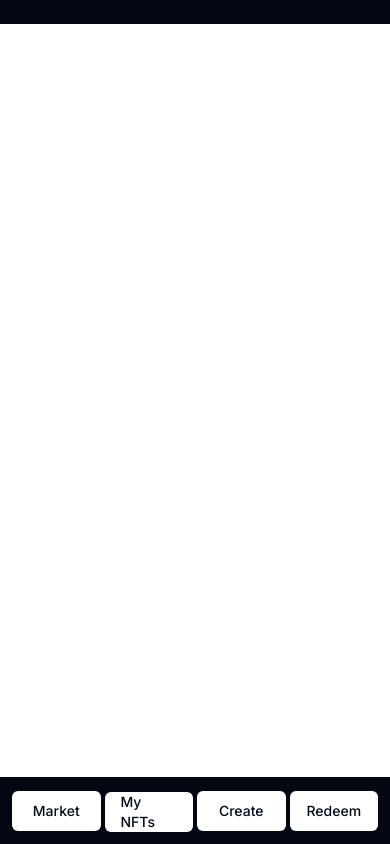
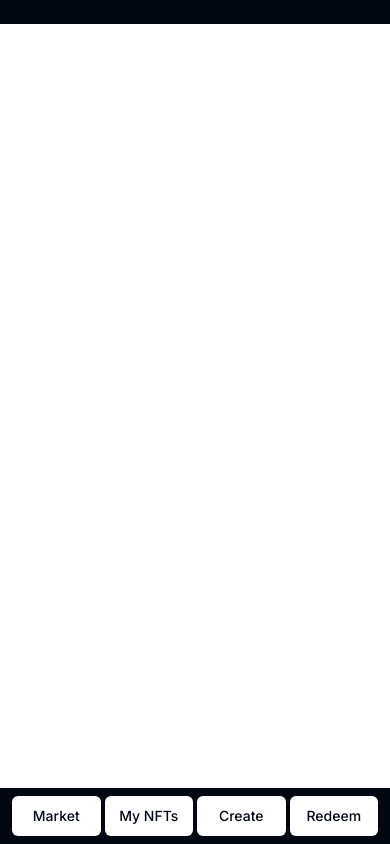
Before and after one commit to Bona612/tesi, a Next.js app in the folder frontend/: page / in a window 390 px wide. Built offline with nearby package versions, Linux system fonts and the light colour scheme; what @web3modal/ethers would draw is missing.

Commit message:
[Refactor]: Refactored graphics responsivness for very small screen, specifically for nav bar.

```diff
--- a/frontend/components/NavMenu.tsx
+++ b/frontend/components/NavMenu.tsx
@@ -64,9 +64,9 @@ export default function NavMenu() {
                         <NavigationMenu enableFlex={false}>
                             <NavigationMenuList className="w-full flex justify-between flex-nowrap space-x-1 sm:space-x-2 md:space-x-4 lg:space-x-8">
                                 {PAGES.map((page) => (
-                                    <NavigationMenuItem key={page.smallTitle} className="w-full flex-1 my-1 sm:my-2 md:my-3 lg:my-4">
+                                    <NavigationMenuItem key={page.smallTitle} className="w-full flex flex-nowrap flex-1 p-0 sm:my-2 md:my-3 lg:my-4">
                                         <Link href={page.href} legacyBehavior passHref>
-                                            <NavigationMenuLink className={`${navigationMenuTriggerStyle()} w-full`}>
+                                            <NavigationMenuLink className={`${navigationMenuTriggerStyle()} w-full p-0`} style={{ padding: '0' }}>
                                                 {page.smallTitle}
                                             </NavigationMenuLink>
                                         </Link>
```
